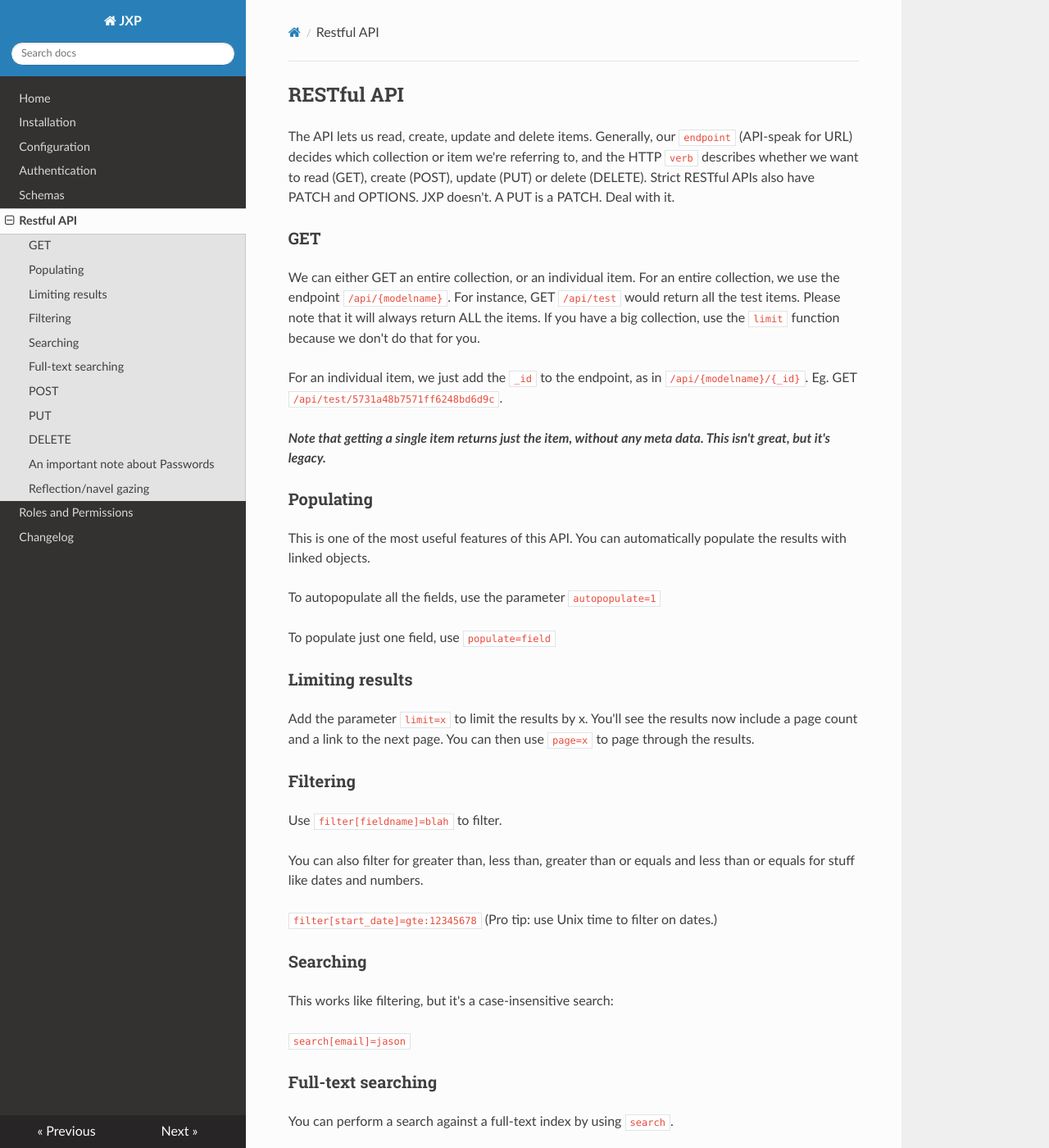
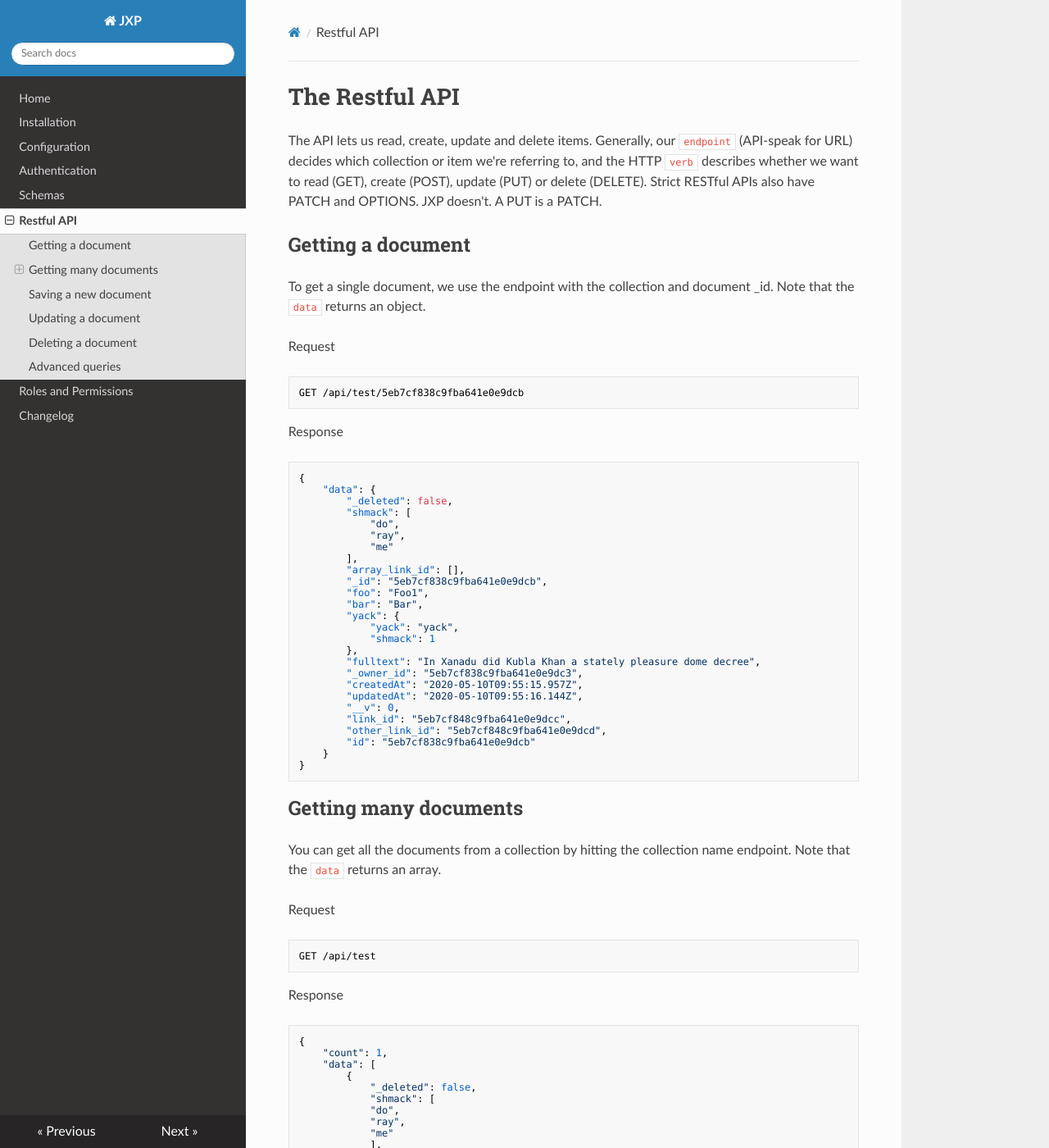
Before and after one commit to WorkSpaceMan/jxp, an MkDocs documentation site: the page built from docs/api.md, in a window 1280 px wide and 1400 px high. Shown: the whole window at 82% size. Built offline with MkDocs 1.6.1, drawn with Linux system fonts in a browser that asks for light colours; nearby versions of some CDN libraries; some of the changed text lies outside the part shown.

Commit message:
API docs

````diff
--- a/docs/api.md
+++ b/docs/api.md
@@ -1,14 +1,96 @@
-## RESTful API
+# The Restful API
 
-The API lets us read, create, update and delete items. Generally, our `endpoint` (API-speak for URL) decides which collection or item we're referring to, and the HTTP `verb` describes whether we want to read (GET), create (POST), update (PUT) or delete (DELETE). Strict RESTful APIs also have PATCH and OPTIONS. JXP doesn't. A PUT is a PATCH. Deal with it.
+The API lets us read, create, update and delete items. Generally, our `endpoint` (API-speak for URL) decides which collection or item we're referring to, and the HTTP `verb` describes whether we want to read (GET), create (POST), update (PUT) or delete (DELETE). Strict RESTful APIs also have PATCH and OPTIONS. JXP doesn't. A PUT is a PATCH.
 
-### GET
+## Getting a document
 
-We can either GET an entire collection, or an individual item. For an entire collection, we use the endpoint `/api/{modelname}`. For instance, GET `/api/test` would return all the test items. Please note that it will always return ALL the items. If you have a big collection, use the `limit` function because we don't do that for you.
+To get a single document, we use the endpoint with the collection and document _id. Note that the `data` returns an object.
 
-For an individual item, we just add the `_id` to the endpoint, as in `/api/{modelname}/{_id}`. Eg. GET `/api/test/5731a48b7571ff6248bd6d9c`.
+Request
+```
+GET /api/test/5eb7cf838c9fba641e0e9dcb
+```
 
-***Note that getting a single item returns just the item, without any meta data. This isn't great, but it's legacy.***
+Response
+```json
+{
+    "data": {
+        "_deleted": false,
+        "shmack": [
+            "do",
+            "ray",
+            "me"
+        ],
+        "array_link_id": [],
+        "_id": "5eb7cf838c9fba641e0e9dcb",
+        "foo": "Foo1",
+        "bar": "Bar",
+        "yack": {
+            "yack": "yack",
+            "shmack": 1
+        },
+        "fulltext": "In Xanadu did Kubla Khan a stately pleasure dome decree",
+        "_owner_id": "5eb7cf838c9fba641e0e9dc3",
+        "createdAt": "2020-05-10T09:55:15.957Z",
+        "updatedAt": "2020-05-10T09:55:16.144Z",
+        "__v": 0,
+        "link_id": "5eb7cf848c9fba641e0e9dcc",
+        "other_link_id": "5eb7cf848c9fba641e0e9dcd",
+        "id": "5eb7cf838c9fba641e0e9dcb"
+    }
+}
+```
+
+## Getting many documents
+
+You can get all the documents from a collection by hitting the collection name endpoint. Note that the `data` returns an array.
+
+Request
+```
+GET /api/test
+```
+
+Response
+```
+{
+    "count": 1,
+    "data": [
+        {
+            "_deleted": false,
+            "shmack": [
+            "do",
+            "ray",
+            "me"
+            ],
+            "array_link_id": [],
+            "_id": "5eb7cf838c9fba641e0e9dcb",
+            "foo": "Foo1",
+            "bar": "Bar",
+            "yack": {
+            "yack": "yack",
+            "shmack": 1
+            },
+            "password": "$2a$04$lhy1QmVrUc7gGF7TKPAGdePdGVw51YQRk1b9.JPxrlXR/IgPOyeSi",
+            "fulltext": "In Xanadu did Kubla Khan a stately pleasure dome decree",
+            "_owner_id": "5eb7cf838c9fba641e0e9dc3",
+            "createdAt": "2020-05-10T09:55:15.957Z",
+            "updatedAt": "2020-05-10T09:55:16.144Z",
+            "__v": 0,
+            "link_id": "5eb7cf848c9fba641e0e9dcc",
+            "other_link_id": "5eb7cf848c9fba641e0e9dcd",
+            "id": "5eb7cf838c9fba641e0e9dcb"
+        }
+    ]
+}
+```
+
+### Limit and pagination
+
+We can limit the number of records returned by adding `?limit=<number of records>`. When we add a limit, the response includes the `limit`, `page_count`, `page`, and `next`.
+
+You can paginate with the `page=<page number>` parameter. Page count starts at 1.
+
+If you go beyond the total number of pages, you will get an empty `data` array.
 
 ### Populating
 
@@ -17,10 +99,6 @@ This is one of the most useful features of this API. You can automatically popul
 To autopopulate all the fields, use the parameter `autopopulate=1`
 
 To populate just one field, use `populate=field`
-
-### Limiting results
-
-Add the parameter `limit=x` to limit the results by x. You'll see the results now include a page count and a link to the next page. You can then use `page=x` to page through the results.
 
 ### Filtering
 
@@ -50,25 +128,36 @@ See [https://docs.mongodb.com/manual/core/index-text/](MongoDB Text Indexes) for
 
 Note that you can only declare one index per collection (and hence schema).
 
-### POST
+## Saving a new document
 
 POST always saves a new item, so the endpoint is always `/api/{modelname}`. For instance, POST `/api/test` would create a new test item.
 
-### PUT
+## Updating a document
 
 PUT updates an existing item, so the endpoint needs to include the _id, as in
 `/api/{modelname}/{_id}`. Eg. PUT `/api/test/5731a48b7571ff6248bd6d9c`.
 
-### DELETE
+## Deleting a document
 
-As with PUT, we need to reference a specific item, so the endpoint needs to include the _id, as in `/api/{modelname}/{_id}`. Eg. DELETE `/api/test/5731a48b7571ff6248bd6d9c`.
+As with PUT, we need to reference a specific item, so the endpoint needs to include the _id, as in `/api/{modelname}/{_id}`. Eg. DELETE `/api/test/5731a48b7571ff6248bd6d9c`. Note that we soft-delete documents. See [Special Features - Soft deleting](special.md#soft-deleting) for more info.
 
-### An important note about Passwords
+## Advanced queries
 
-You should note that if you send through anything called "password", it will automagically encrypt using bcrypt, unless you send the parameter `password_override=1`.
+If you need to send an advanced query, such as a combined $and/$or, you can _POST_ a `{query}` variable to the `/query/{modelname}` endpoint. Most of the other features you'd use for `/get/{modelname}` (except for _search_ since it's a query) will still work.
 
-### Reflection/navel gazing
-
-The endpoint `/model` shows us all available models.
-
-The endpoint `/model/modelname` gives us a description of a model.
+Eg.
+```
+query = {
+    "$and": [
+        {
+            "foo": {
+                "$regex": "foo",
+                "$options": "i"
+            }
+        },
+        {
+            "bar": "Bar"
+        }
+    ]
+}
+```
````
